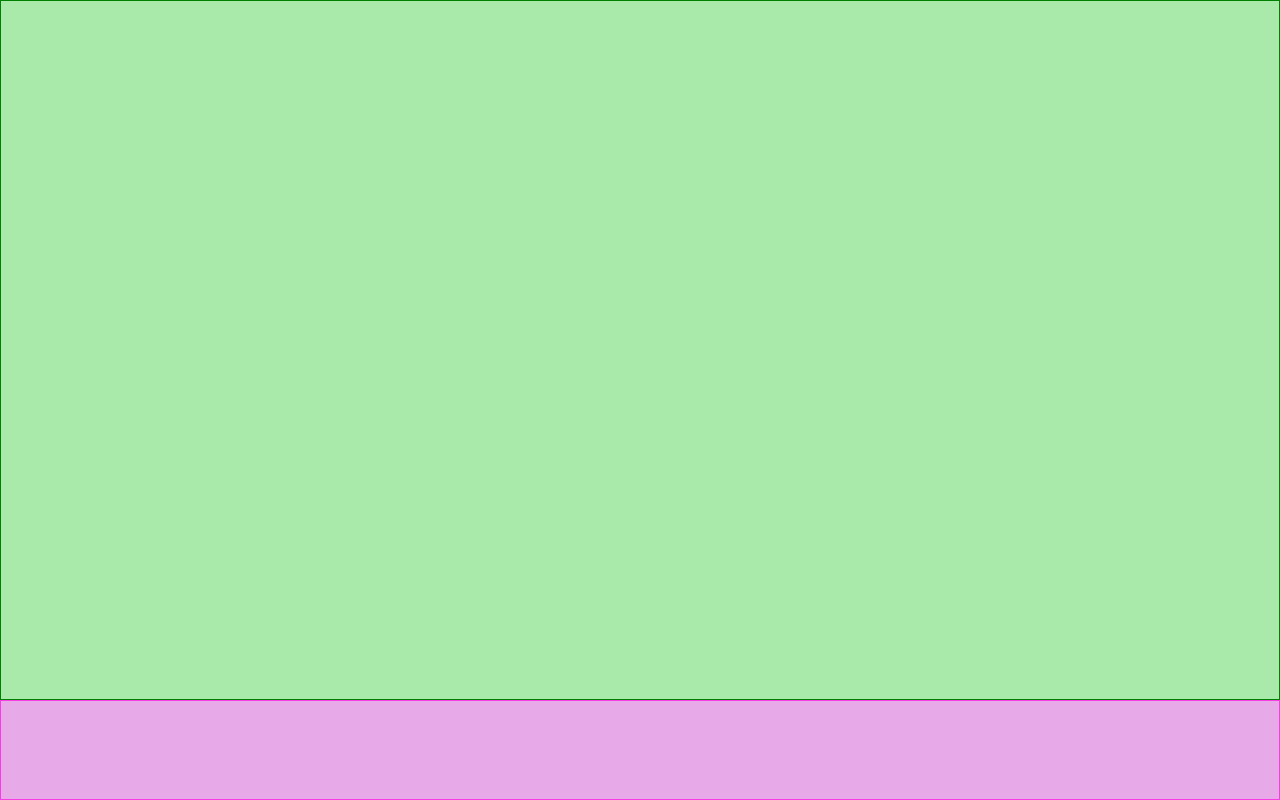
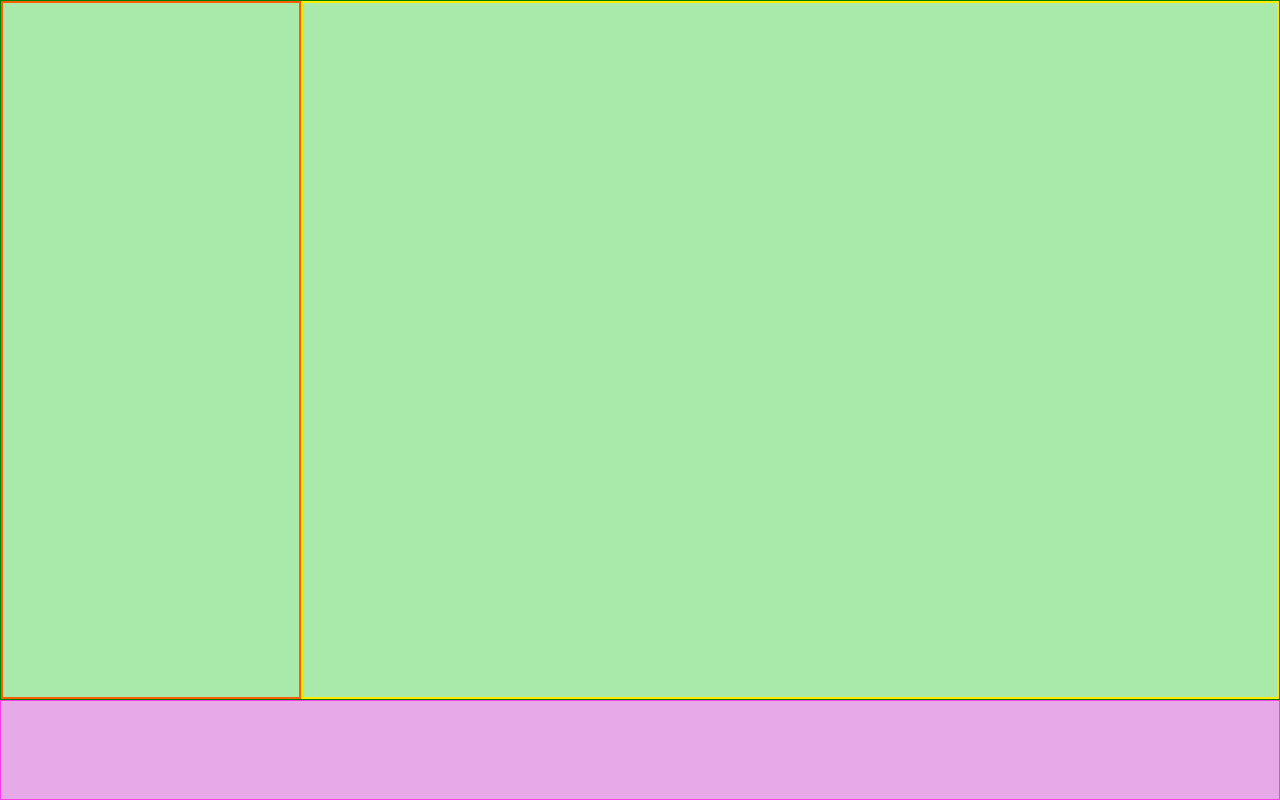
Before and after one commit to giovanni-arduini/html-css-spotifyweb, a plain HTML site: page index.html in a window 1280 px wide. Drawn offline with Linux system fonts and the light colour scheme.

Commit message:
ADD sidebar and main-content & debug class

```diff
--- a/css/style.css
+++ b/css/style.css
@@ -23,8 +23,18 @@ ol {
   display: flex;
   flex-direction: column;
 }
+/* MAIN */
 
 .main {
+  display: flex;
+  flex-grow: 1;
+}
+
+.sidebar {
+  flex-shrink: none;
+}
+
+.main-content {
   flex-grow: 1;
 }
 
@@ -40,3 +50,12 @@ ol {
   border: 1px solid rgb(248, 60, 230);
   background-color: rgb(232, 169, 233);
 }
+
+.main.debug .sidebar {
+  min-width: 300px;
+  border: 2px solid rgb(255, 94, 0);
+}
+
+.main.debug .main-content {
+  border: 2px solid rgb(255, 234, 0);
+}
--- a/index.html
+++ b/index.html
@@ -8,7 +8,10 @@
   </head>
   <body>
     <div id="app" class="">
-      <section class="main debug"></section>
+      <section class="main debug">
+        <div class="sidebar"></div>
+        <div class="main-content"></div>
+      </section>
       <section class="player debug"></section>
     </div>
   </body>
```
